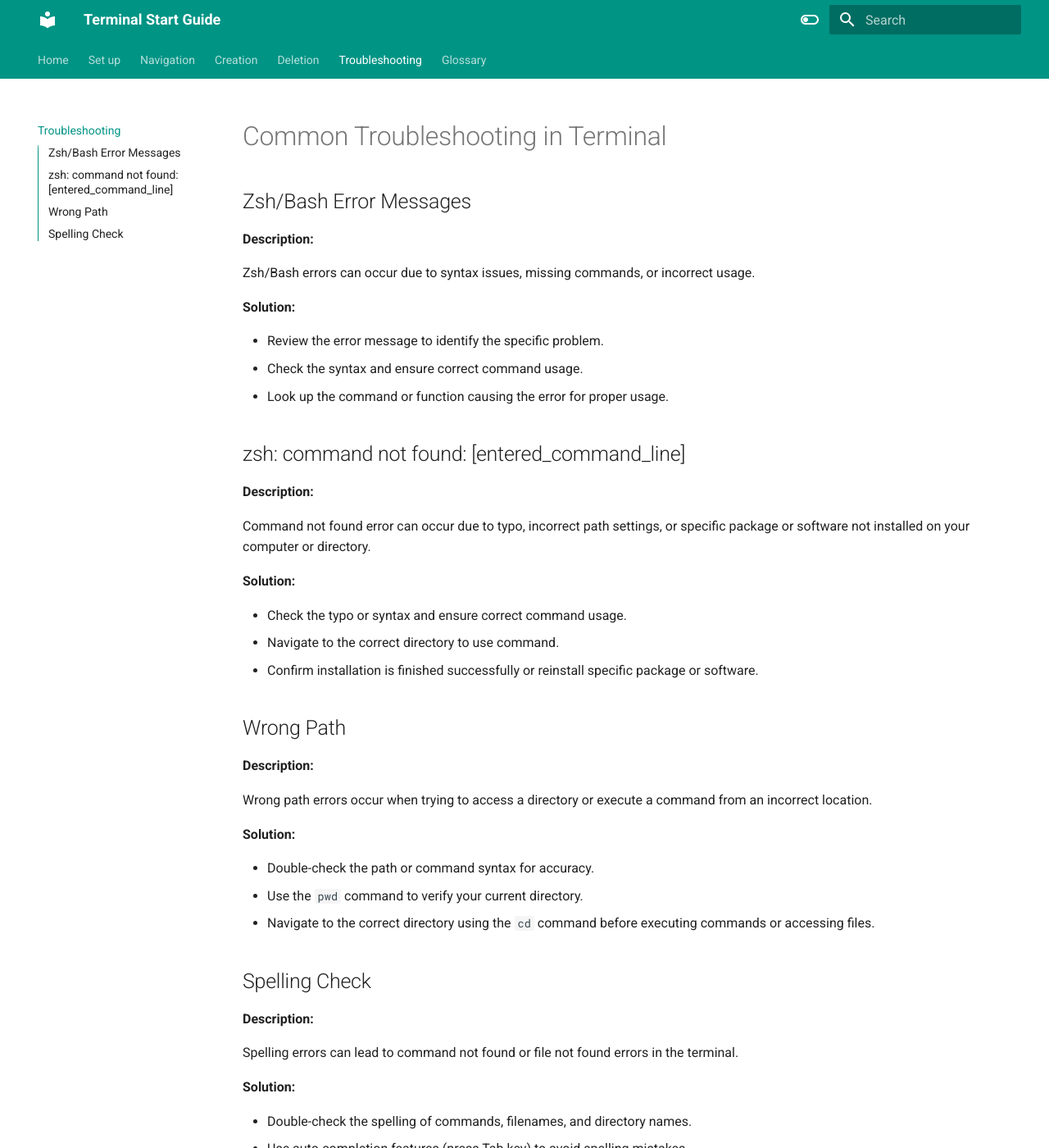
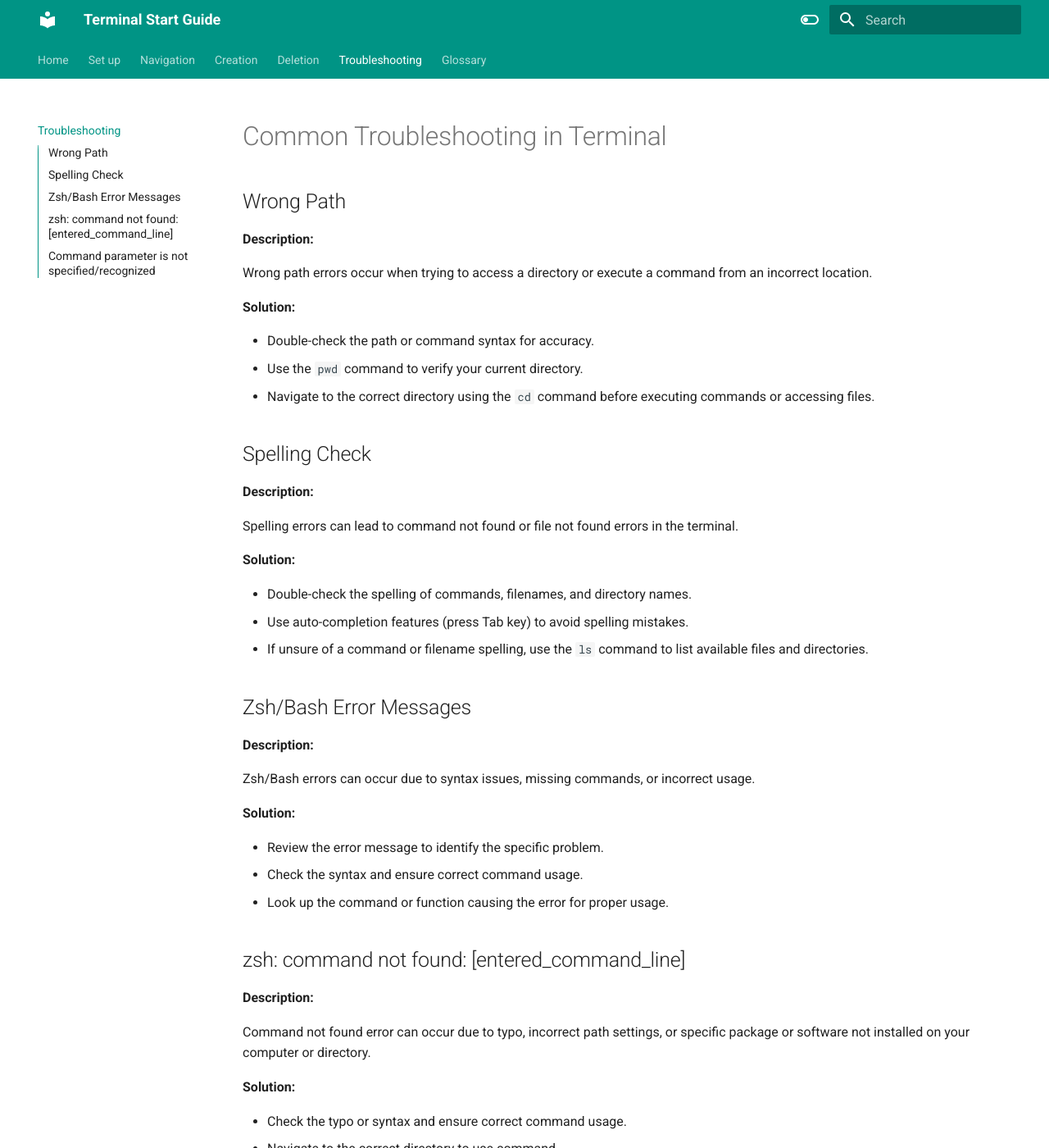
Before and after one commit to Inez-y/user_docs_Inez_Saeyoung, an MkDocs documentation site: the page built from docs/troubleshooting.md, in a window 1280 px wide and 1400 px high. Shown: the whole window at 82% size. Built offline with MkDocs 1.6.1 and Material for MkDocs 9.7.7, drawn with Linux system fonts in a browser that asks for light colours; some of the changed lines change nothing that is shown; some of the changed text lies outside the part shown.

Commit message:
ADD troubleshooting

```diff
--- a/docs/troubleshooting.md
+++ b/docs/troubleshooting.md
@@ -1,4 +1,28 @@
 # Common Troubleshooting in Terminal
+
+## Wrong Path
+
+**Description:**
+
+Wrong path errors occur when trying to access a directory or execute a command from an incorrect location.
+
+**Solution:**
+
+- Double-check the path or command syntax for accuracy.
+- Use the `pwd` command to verify your current directory.
+- Navigate to the correct directory using the `cd` command before executing commands or accessing files.
+
+## Spelling Check
+
+**Description:**
+
+Spelling errors can lead to command not found or file not found errors in the terminal.
+
+**Solution:**
+
+- Double-check the spelling of commands, filenames, and directory names.
+- Use auto-completion features (press Tab key) to avoid spelling mistakes.
+- If unsure of a command or filename spelling, use the `ls` command to list available files and directories.
 
 ## Zsh/Bash Error Messages
 
@@ -24,26 +48,13 @@
 - Navigate to the correct directory to use command.
 - Confirm installation is finished successfully or reinstall specific package or software.
 
-## Wrong Path
+## Command parameter is not specified/recognized
 
 **Description:**
 
-Wrong path errors occur when trying to access a directory or execute a command from an incorrect location.
+The command is valid for the active window but requires a parameter, or the parameter was incorrectly specified.
 
 **Solution:**
 
-- Double-check the path or command syntax for accuracy.
-- Use the `pwd` command to verify your current directory.
-- Navigate to the correct directory using the `cd` command before executing commands or accessing files.
-
-## Spelling Check
-
-**Description:**
-
-Spelling errors can lead to command not found or file not found errors in the terminal.
-
-**Solution:**
-
-- Double-check the spelling of commands, filenames, and directory names.
-- Use auto-completion features (press Tab key) to avoid spelling mistakes.
-- If unsure of a command or filename spelling, use the `ls` command to list available files and directories.
+- Check the typo or syntax and ensure correct command usage.
+- Navigate to the correct directory to use command.
```
